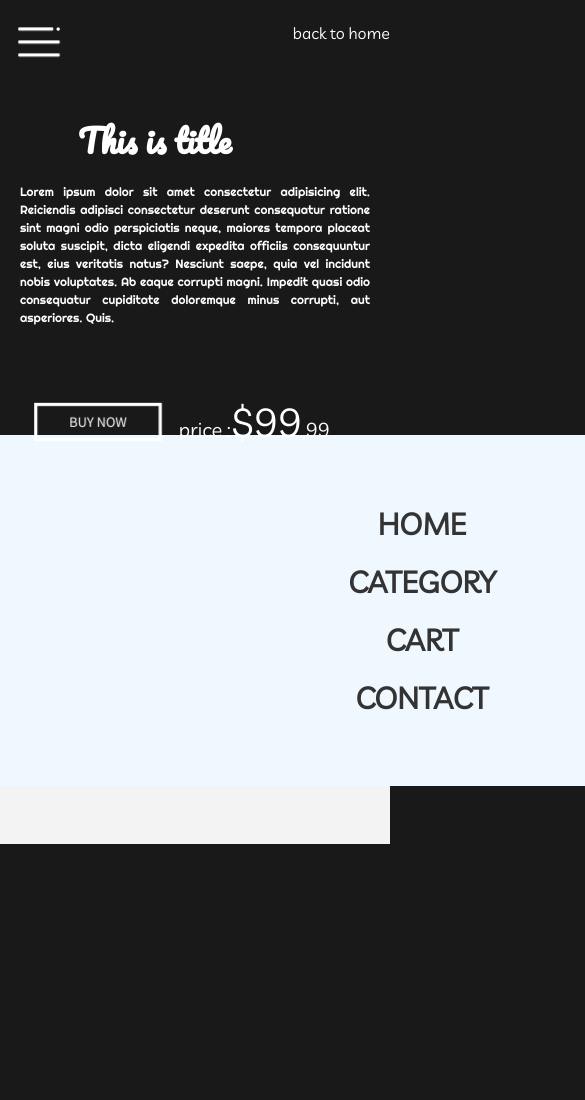
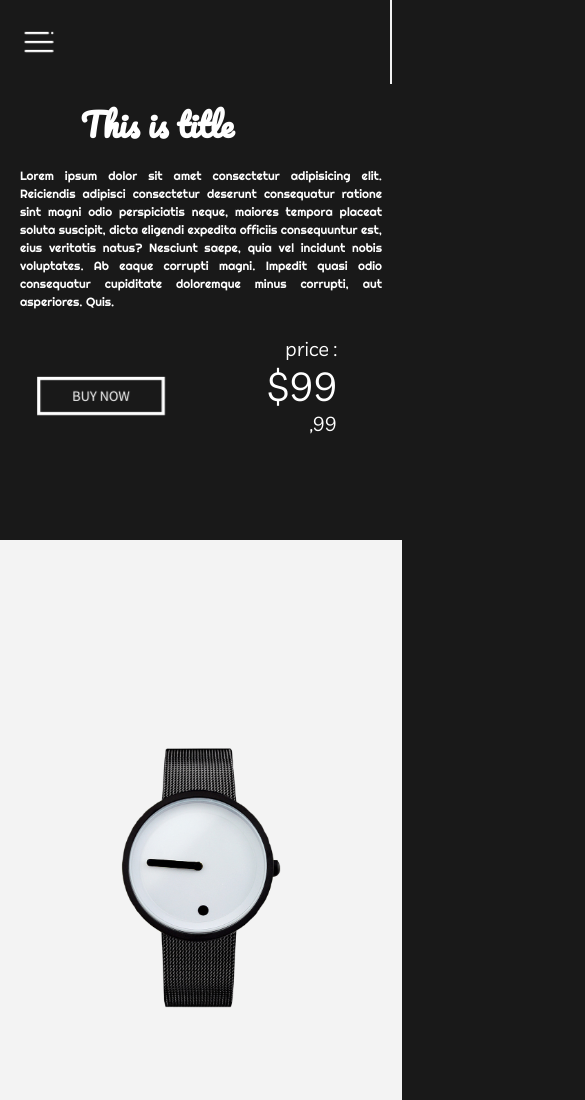
Before and after one commit to NoahGiesel/portfolioEcommerce, a plain HTML site: page index.html in a window 390 px wide. Shown: the top 1100 px of the page, 585 px wide, since content can reach past the window. Before the commit the page ends 844 px from the top, so only its background shows below. Drawn offline with Linux system fonts and the light colour scheme.

Commit message:
imported clocks and fixed media query

```diff
--- a/index.html
+++ b/index.html
@@ -45,13 +45,7 @@
                             <p id="description">
                                 Lorem ipsum dolor sit amet consectetur adipisicing elit. Reiciendis adipisci consectetur deserunt consequatur ratione sint magni odio perspiciatis neque, maiores tempora placeat soluta suscipit, dicta eligendi expedita officiis consequuntur est, eius veritatis natus? Nesciunt saepe, quia vel incidunt nobis voluptates. Ab eaque corrupti magni. Impedit quasi odio consequatur cupiditate doloremque minus corrupti, aut asperiores. Quis.
                             </p>
-                            <div class="pricing">
-                                <p id="price">price :
-                                    <p id="cost"> $99
-                                        <p id="dot">,99</p>
-                                    </p>
-                                </p>
-                            </div>
+                            <div class="price_button__container">
                                         <div class="buttonContainer">
                                             <figure>
                                                 <div>
@@ -64,6 +58,16 @@
                                                 </div>
                                             </figure>
                                         </div>
+                                        <div class="pricing">
+                                            <p id="price">price :
+                                                <p id="cost"> $99
+                                                    <p id="dot">,99</p>
+                                                </p>
+                                            </p>
+                                        </div>
+
+                            </div>
+
 
                         </div>
 
@@ -71,7 +75,7 @@
 
 
                         <div class="product">
-
+                            <img class="clock_img" src="./clocks/orologio1.png" alt="">
                         </div>
                 </div>
 
--- a/style/style.scss
+++ b/style/style.scss
@@ -12,13 +12,13 @@
 
 html,
 body {
-  height: 100vh;
+  height: 100%;
   width: 100%;
   margin: 0;
   padding: 0;
   background-color: #191919;
-  overflow: hidden;
   font-family: "Livvic", sans-serif;
+  //overflow: hidden;
 }
 
 * {
@@ -65,6 +65,10 @@ header {
         left: 10%;
         top: 50%;
         transform: translate(-50%, -50%) scale(0.65);
+    }
+
+    @media  (max-width: 600px) {
+        transform: translate(-50%, -50%) scale(0.45);
     }
   }
   .nav {
@@ -314,10 +318,7 @@ header {
     text-decoration: none;
 
     @media  (max-width: 724px) {
-        width: auto;
-        right: -25%;
-        top: 50%;
-        transform: translateY(-50%);
+        display: none;
 
     }
 
@@ -341,11 +342,12 @@ header {
   display: flex;
   justify-content: center;
   align-items: center;
-
+  z-index: 200;
+  display: none;
 
   @media  (max-width: 724px) {
-    height: 90vw;
-    width: 100vh;
+    height: 90vh;
+    width: 100vw;
     position: absolute;
     top: 10vh;
     left: 0;
@@ -379,7 +381,7 @@ header {
   @media  (max-width: 660px) {
     display: grid;
     grid-template-columns: none;
-    grid-template-rows: 50% 50%;
+    grid-template-rows: 60% 40%;
     height: 90vh;
     width: 100vw;
     }
@@ -413,6 +415,7 @@ header {
 
       @media  (max-width: 724px) {
         font-size: 2rem;
+        margin: 3% 60px 0 20%;
 
 
       }
@@ -441,15 +444,19 @@ header {
       }
     }
 
+    .price_button__container {
+            display: grid ;
+            grid-template-rows: none;
+            grid-template-columns: 50% 50% ;
+
+    }
+
     .pricing {
       text-align: end;
       padding: 10px 60px;
 
       @media  (max-width: 660px) {
-        position: absolute;
-        right : 0;
-        top : 50% ;
-        transform: translateY(-50%)
+        margin: 0 5px;
         }
 
       #price {
@@ -458,10 +465,11 @@ header {
         margin: 20px 0 0 50px;
         @media  (max-width: 660px) {
             font-size: 20px;
+            margin: 0;
         }
       }
       #cost {
-        font-size: 60px;
+        font-size: 40px;
         display: inline-block;
 
         @media  (max-width: 660px) {
@@ -486,11 +494,7 @@ header {
 
 
       @media  (max-width: 660px) {
-
-        position: absolute;
-        left : -30%;
-        top : 50% ;
-        transform: translateY(-50%)
+            padding : 0;
         }
 
 
@@ -561,5 +565,14 @@ header {
     height: 100vh;
     width: 100%;
     background-color: #f3f3f3;
+    position : relative ;
+
+    .clock_img {
+        width: 40%;
+        position: absolute;
+        left : 50% ;
+        top : 40%;
+        transform: translate(-50%,-50%)
+    }
   }
 }
```
Also changed, not shown: clocks/orologio1.png (added), clocks/orologio2.png (added), clocks/orologio3.png (added), style/style.css, 1 other file. Lines whose indentation alone changed are shown as unchanged.
